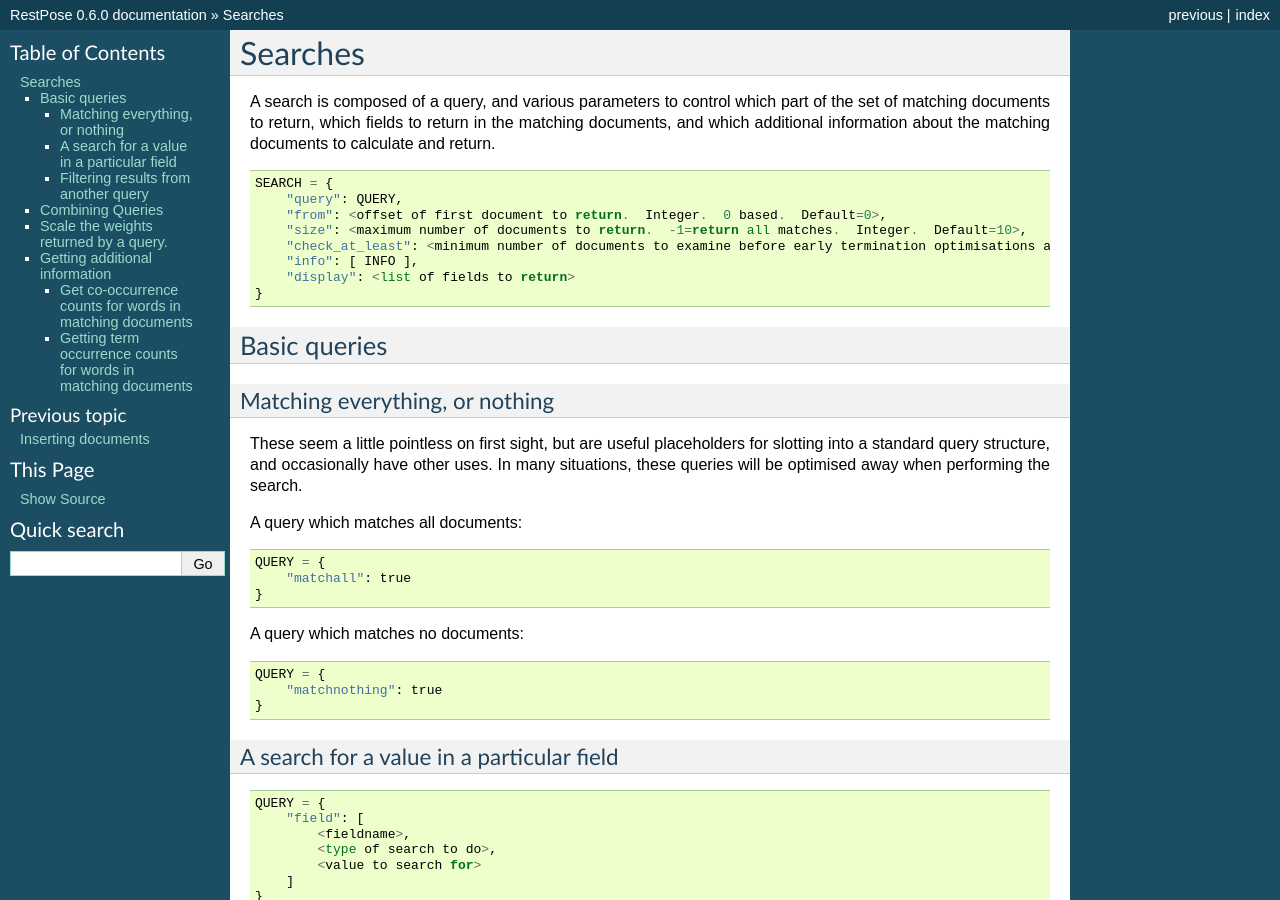
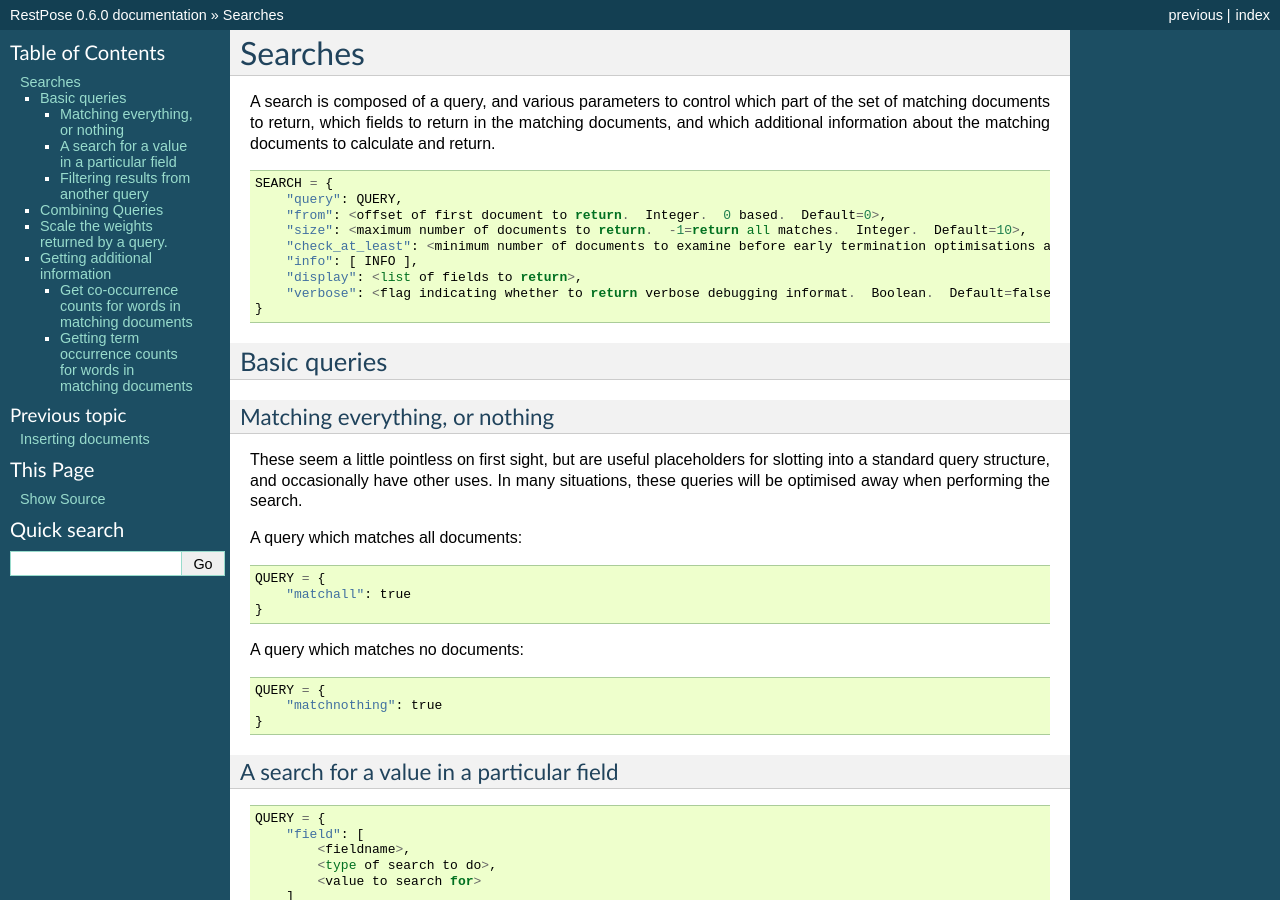
Before and after one commit to restpose/restpose, a Sphinx documentation site: the page built from docs/search_json.rst, in a window 1280 px wide and 900 px high. Built offline with Sphinx 7.4.7, drawn with Linux system fonts in a browser that asks for light colours; formulas are drawn with MathJax 3.

Commit message:
Mention existence of verbose flag for queries

```diff
--- a/docs/search_json.rst
+++ b/docs/search_json.rst
@@ -15,7 +15,8 @@ documents to calculate and return.
         "size": <maximum number of documents to return.  -1=return all matches.  Integer.  Default=10>,
         "check_at_least": <minimum number of documents to examine before early termination optimisations are allowed.  -1=check all matches.  Integer.  Default=0>,
         "info": [ INFO ],
-        "display": <list of fields to return>
+        "display": <list of fields to return>,
+        "verbose": <flag indicating whether to return verbose debugging informat.  Boolean.  Default=false.>,
     }
 
 Basic queries
@@ -206,8 +207,8 @@ suffix1, termfreq of suffix2] if get_termfreqs was true.
             "prefix": <prefix of terms to check cooccurrence for>,
             "doc_limit": <number of matching documents to stop checking after.  null=unlimited.  Integer or null.  Default=null>
             "result_limit": <number of term pairs to return results for.  null=unlimited.  Integer or null. Default=null.>
-	    "get_termfreqs": <set to true to also get frequencies of terms in the db.  Boolean.  Default=false>
-	    "stopwords": <list of stopwords - term suffixes to ignore.  Array of strings.  Default=[]>
+            "get_termfreqs": <set to true to also get frequencies of terms in the db.  Boolean.  Default=false>
+            "stopwords": <list of stopwords - term suffixes to ignore.  Array of strings.  Default=[]>
         }
     }
 
@@ -227,7 +228,7 @@ occurrence count, termfreq] if get_termfreqs was true.
             "prefix": <prefix of terms to check occurrence for>,
             "doc_limit": <number of matching documents to stop checking after.  null=unlimited.  Integer or null.  Default=null>
             "result_limit": <number of terms to return results for.  null=unlimited.  Integer or null. Default=null.>
-	    "get_termfreqs": <set to true to also get frequencies of terms in the db.  Boolean.  Default=false>
-	    "stopwords": <list of stopwords - term suffixes to ignore.  Array of strings.  Default=[]>
+            "get_termfreqs": <set to true to also get frequencies of terms in the db.  Boolean.  Default=false>
+            "stopwords": <list of stopwords - term suffixes to ignore.  Array of strings.  Default=[]>
         }
     }
```
